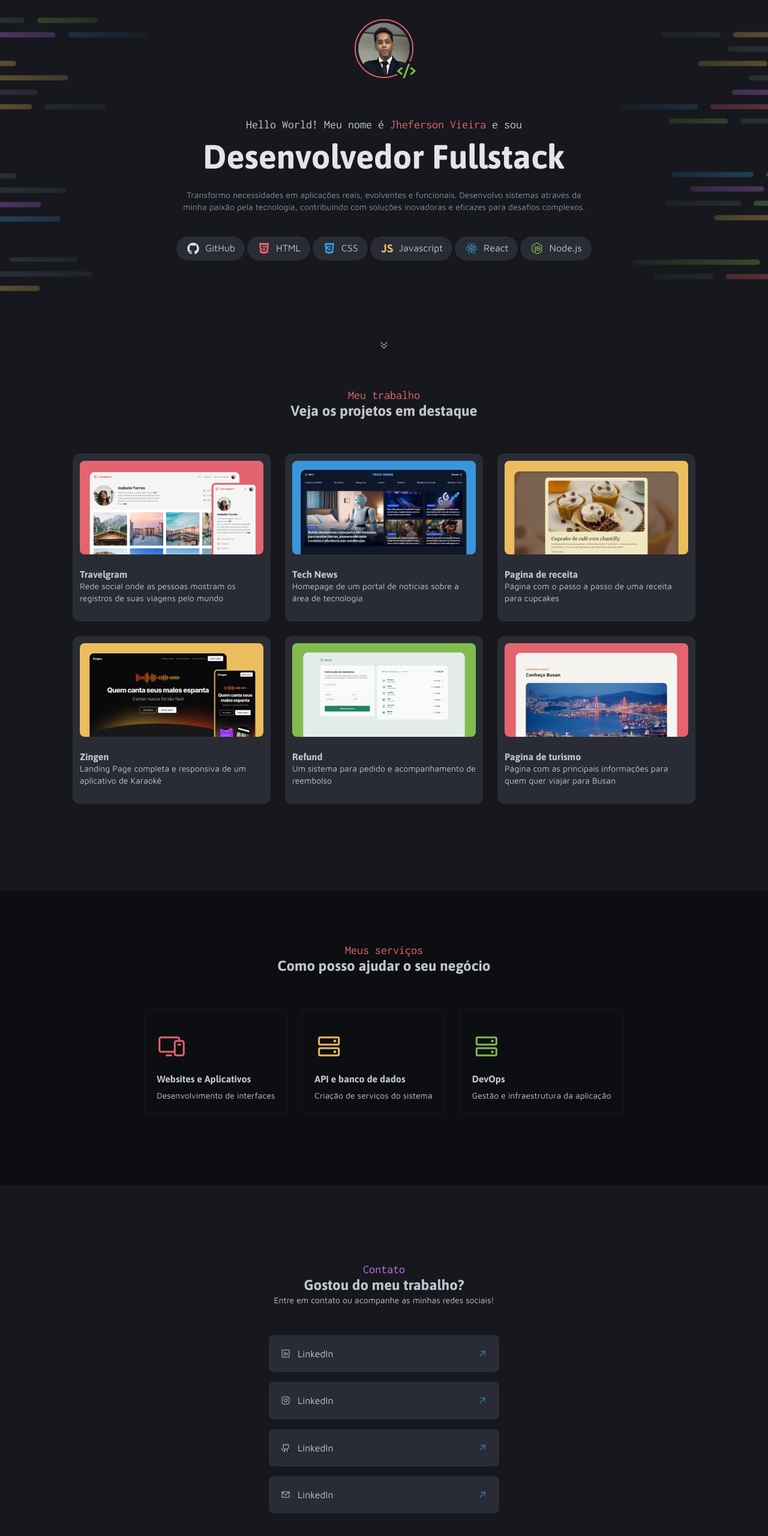
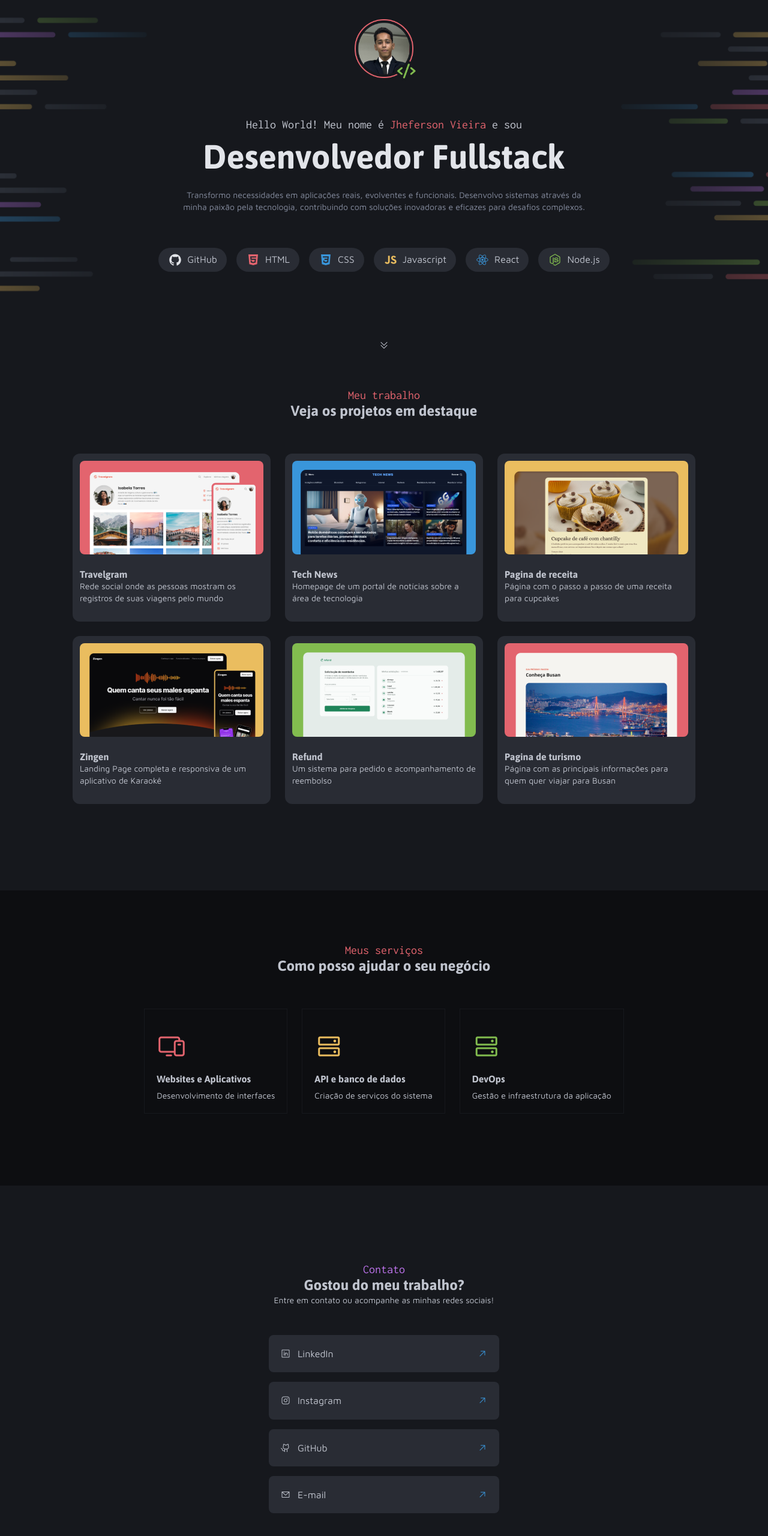
Before and after one commit to jhefersonlv/Portfolio-dev, a plain HTML site: page index.html in a window 1280 px wide. Shown: the part 94-2654 px from the top of the page at 60% size. Drawn offline with nearby package versions, Linux system fonts and the light colour scheme.

Commit message:
ajustes finais

```diff
--- a/assets/style/intro.css
+++ b/assets/style/intro.css
@@ -5,18 +5,17 @@
     background-position: center;
 
 
-    #info {
+    div {
         margin-top: 120px;
         width: 1040px;
         height: 447px;
         display: grid;
         justify-content: center;
-    }
 
         header {
             max-width: 680px;
             margin: 0 auto;
-    }
+
 
             img {
                 width: 110px;
@@ -31,22 +30,17 @@
 
         }
 
-#tags {
-    justify-content: center;
-    place-content: space-around;
-    align-content: end;
+        section {
+
+            align-content: center;
             gap: 16px;
 
-}
-
-#tag {
+            a {
+                height: 40px;
                 background-color: var(--gray-400);
-    text-align: center;
                 font: var(--text-md);
-    display: inline-flex;
-    align-items: center;
+                padding: 8px 16px;
                 gap: 8px;
-    padding: 8px 16px;
                 border-radius: 999px;
 
                 img {
@@ -56,6 +50,15 @@
                 }
 
             }
+        }
+
+
+    }
+}
+
+
+
+
 
 .ph-caret-double-down {
     margin-top: 94px;
--- a/index.html
+++ b/index.html
@@ -26,23 +26,23 @@
                 <h1 class="gray-100">Desenvolvedor Fullstack</h1>
                 <p class="small gray-300">Transformo necessidades em aplicações reais, evolventes e funcionais. Desenvolvo sistemas através da minha paixão pela tecnologia, contribuindo com soluções inovadoras e eficazes para desafios complexos.</p>
             </header>
-            <section id="tags grid grid-auto-flow">
-                <a id="tag">
+            <section class="grid grid-auto-flow-col">
+                <a class="grid grid-auto-flow-col">
                     <img src="assets/Icons/GitHub.svg" alt="">GitHub
                 </a>
-                <a id="tag">
+                <a class="grid grid-auto-flow-col">
                     <img src="assets/Icons/HTML.svg" class="red" alt="">HTML
                 </a>
-                <a id="tag">
+                <a class="grid grid-auto-flow-col">
                     <img src="assets/Icons/CSS.svg" alt="">CSS
                 </a>
-                <a id="tag">
+                <a class="grid grid-auto-flow-col">
                     <img src="assets/Icons/JavaScript.svg" alt="">Javascript
                 </a>
-                <a id="tag">
+                <a class="grid grid-auto-flow-col">
                     <img src="assets/Icons/React.svg" alt="">React
                 </a>
-                <a id="tag">
+                <a class="grid grid-auto-flow-col">
                     <img src="assets/Icons/Node.js.svg" alt="">Node.js
                 </a>
             </section>
@@ -56,17 +56,17 @@
             <h2>Veja os projetos em destaque</h2>
         </header>
         <div class="grid ">
-                <a href="#">
+                <a href="https://jhefersonlv.github.io/perfil-de-viagens" target="_blank">
                     <img src="assets/Thumbnail_Project-01.png" alt="">
                     <h3>Travelgram</h3>
                     <p class="small">Rede social onde as pessoas mostram os registros de suas viagens pelo mundo</p>
                 </a>
-            <a href="#">
+            <a href="https://jhefersonlv.github.io/portal-de-noticias/" target="_blank">
                 <img src="assets/Thumbnail_Project-02.png" alt="">
                 <h3>Tech News</h3>
                 <p class="small">Homepage de um portal de notícias sobre a área de tecnologia</p>
             </a>
-            <a href="#">
+            <a href="https://jhefersonlv.github.io/pagina-de-receita/" target="_blank">
                 <img src="assets/Thumbnail_Project-03.png" alt="">
                 <h3>Pagina de receita</h3>
                 <p class="small">Página com o passo a passo de uma receita para cupcakes</p>
@@ -80,7 +80,7 @@
                 <h3>Refund</h3>
                 <p class="small">Um sistema para pedido e acompanhamento de reembolso </p>
             </a>
-            <a href="#">
+            <a href="https://jhefersonlv.github.io/Local-Turistico/" target="_blank">
                 <img src="assets/Thumbnail_Project-06.png" alt="">
                 <h3>Pagina de turismo</h3>
                 <p class="small">Página com as principais informações para quem quer viajar para Busan</p>
@@ -129,24 +129,24 @@
             <p class="small">Entre em contato ou acompanhe as minhas redes sociais!</p>
         </header>
         <div class="grid">
-            <a href="#" class="">
+            <a href="https://www.linkedin.com/in/jheferson-vieira-133124317" target="_blank">
                 <div class="grid grid-auto-flow-col">
                     <i class="ph ph-linkedin-logo"></i> <p>LinkedIn</p> <i class="ph ph-arrow-up-right"></i>
                 </div>
             </a>
-            <a href="#" class="">
+            <a href="https://www.instagram.com/jhefersonlv" target="_blank">
                 <div class="grid grid-auto-flow-col">
-                    <i class="ph ph-instagram-logo"></i> <p>LinkedIn</p> <i class="ph ph-arrow-up-right"></i>
+                    <i class="ph ph-instagram-logo"></i> <p>Instagram</p> <i class="ph ph-arrow-up-right"></i>
                 </div>
             </a>
-            <a href="#" class="">
+            <a href="https://github.com/jhefersonlv" target="_blank">
                 <div class="grid grid-auto-flow-col">
-                    <i class="ph ph-github-logo"></i> <p>LinkedIn</p> <i class="ph ph-arrow-up-right"></i>
+                    <i class="ph ph-github-logo"></i> <p>GitHub</p> <i class="ph ph-arrow-up-right"></i>
                 </div>
             </a>
-            <a href="#" class="">
+            <a href="mailto:jhefersonlv@hotmail.com" target="_blank">
                 <div class="grid grid-auto-flow-col">
-                    <i class="ph ph-envelope-simple"></i> <p>LinkedIn</p> <i class="ph ph-arrow-up-right"></i>
+                    <i class="ph ph-envelope-simple"></i> <p>E-mail</p> <i class="ph ph-arrow-up-right"></i>
                 </div>
             </a>
         </div>
```
Lines whose indentation alone changed are shown as unchanged.
